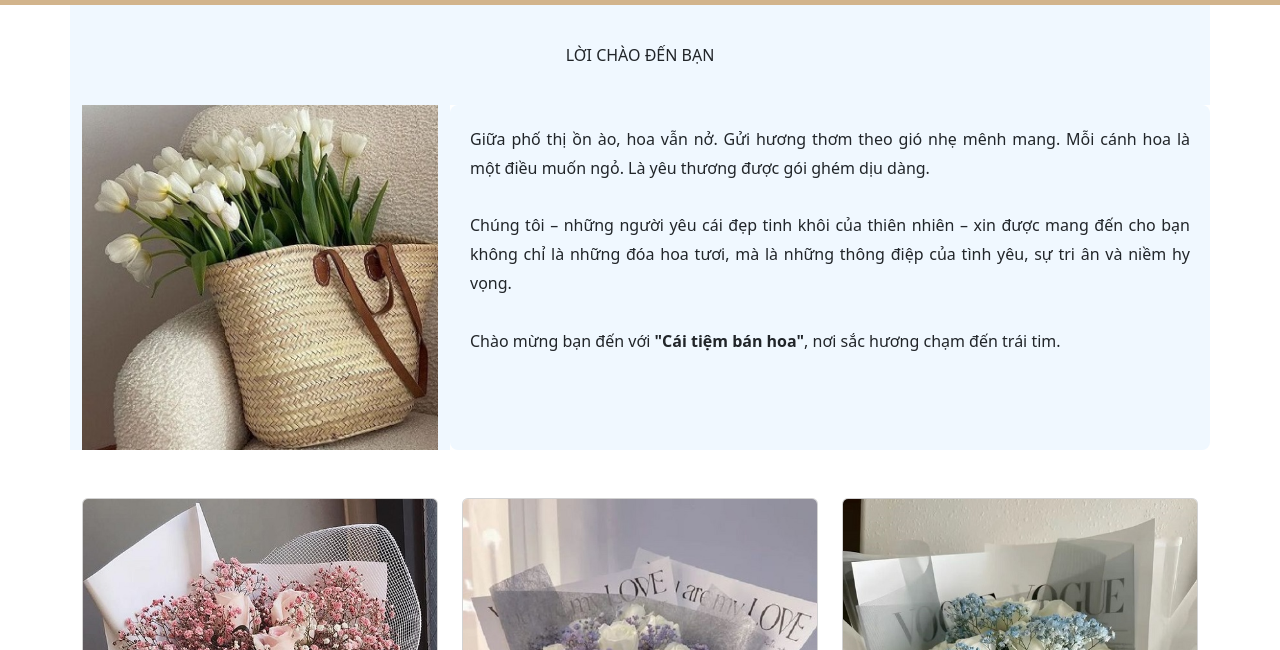
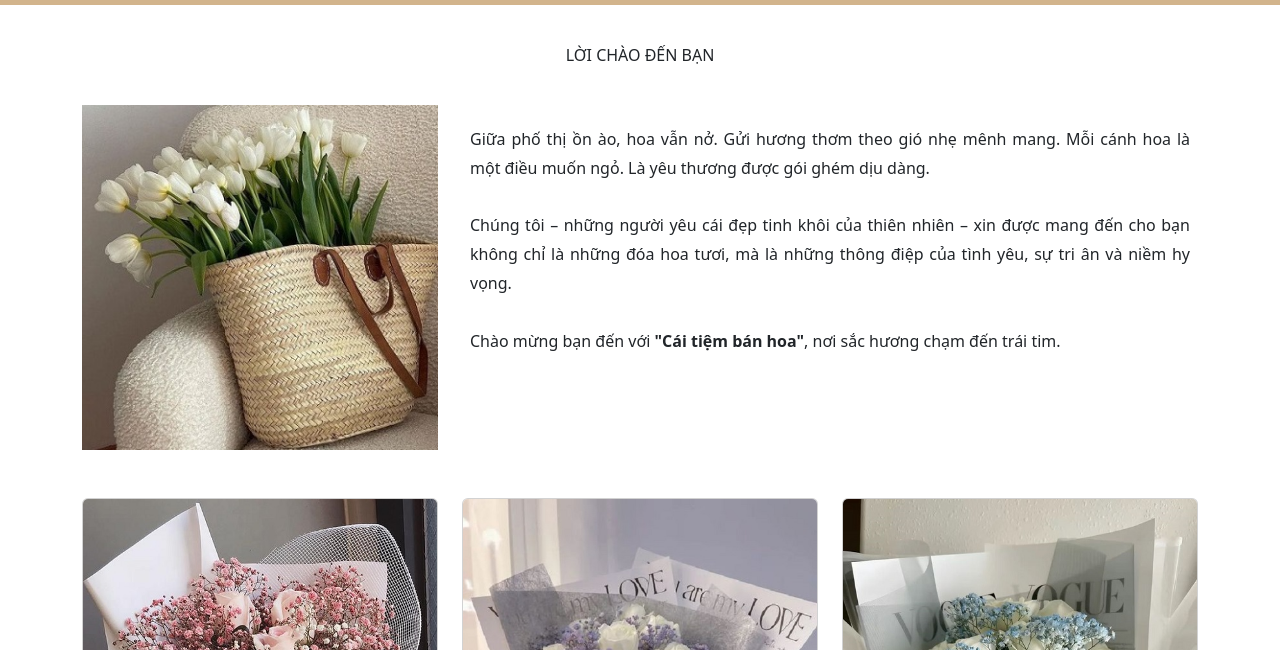
Before and after one commit to tranthu8771/index, a plain HTML site: page index.html in a window 1280 px wide. Shown: the part 691-1341 px from the top of the page. Drawn offline with nearby package versions, Linux system fonts and the light colour scheme.

Commit message:
Add files via upload

```diff
--- a/index.html
+++ b/index.html
@@ -68,17 +68,17 @@
     <div class="container">
       <div class="row">
         <div class="col-12"
-          style="background-color:aliceblue; display: flex; justify-content: center; align-items: center; height: 100px;">
+          style="background-color:white; display: flex; justify-content: center; align-items: center; height: 100px;">
           LỜI CHÀO ĐẾN BẠN</div>
       </div>
 
       <div class="row">
-        <div class="col-4" style="background-color:aliceblue;">
+        <div class="col-4" style="background-color:white;">
           <img src="6.jpg" alt="Ảnh giới thiệu" style="max-width: 100%; height: auto;">
         </div>
 
         <div class="col-8"
-          style="background-color:aliceblue; padding: 20px; text-align: justify; line-height: 1.8; border-radius: 8px;">
+          style="background-color:white; padding: 20px; text-align: justify; line-height: 1.8; border-radius: 8px;">
           Giữa phố thị ồn ào, hoa vẫn nở. Gửi hương thơm theo gió nhẹ mênh mang. Mỗi cánh hoa là một điều muốn ngỏ. Là
           yêu thương được gói ghém dịu dàng.<br><br>
           Chúng tôi – những người yêu cái đẹp tinh khôi của thiên nhiên – xin được mang đến cho bạn không chỉ là những
```
